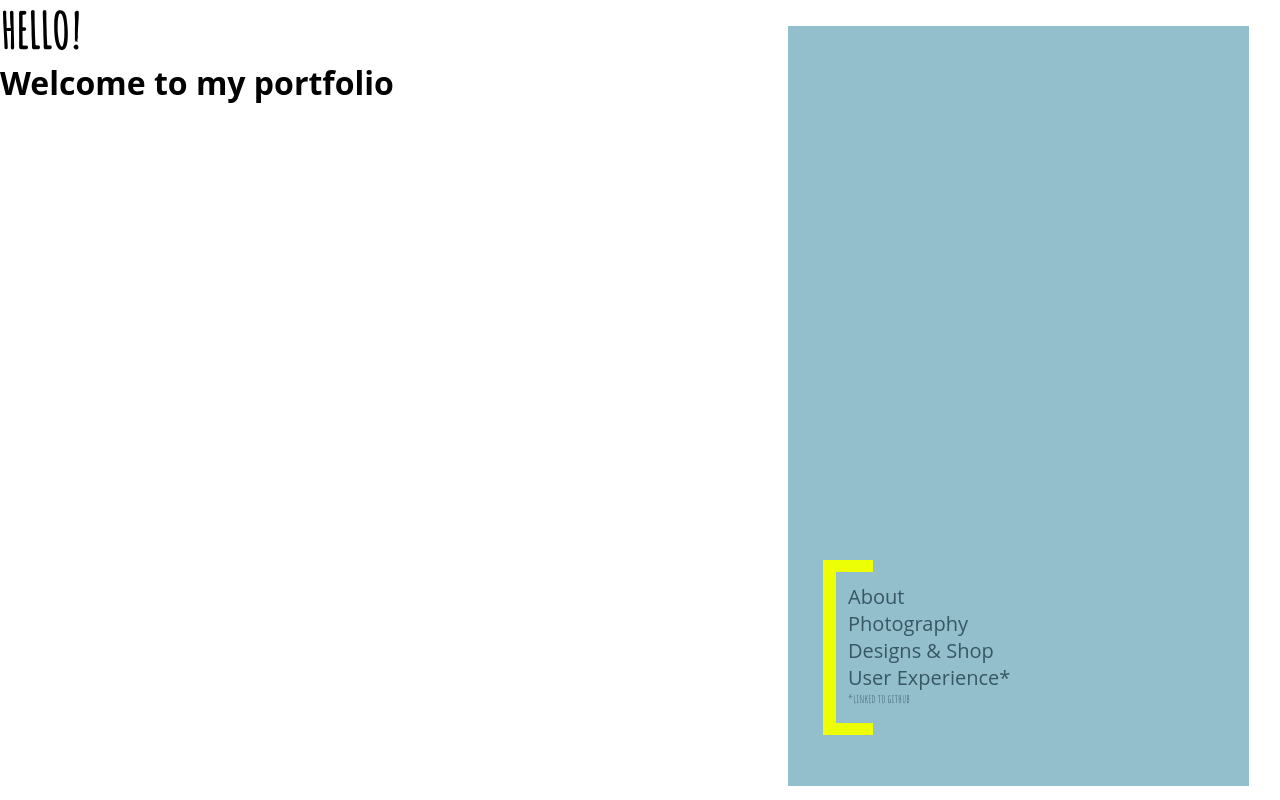
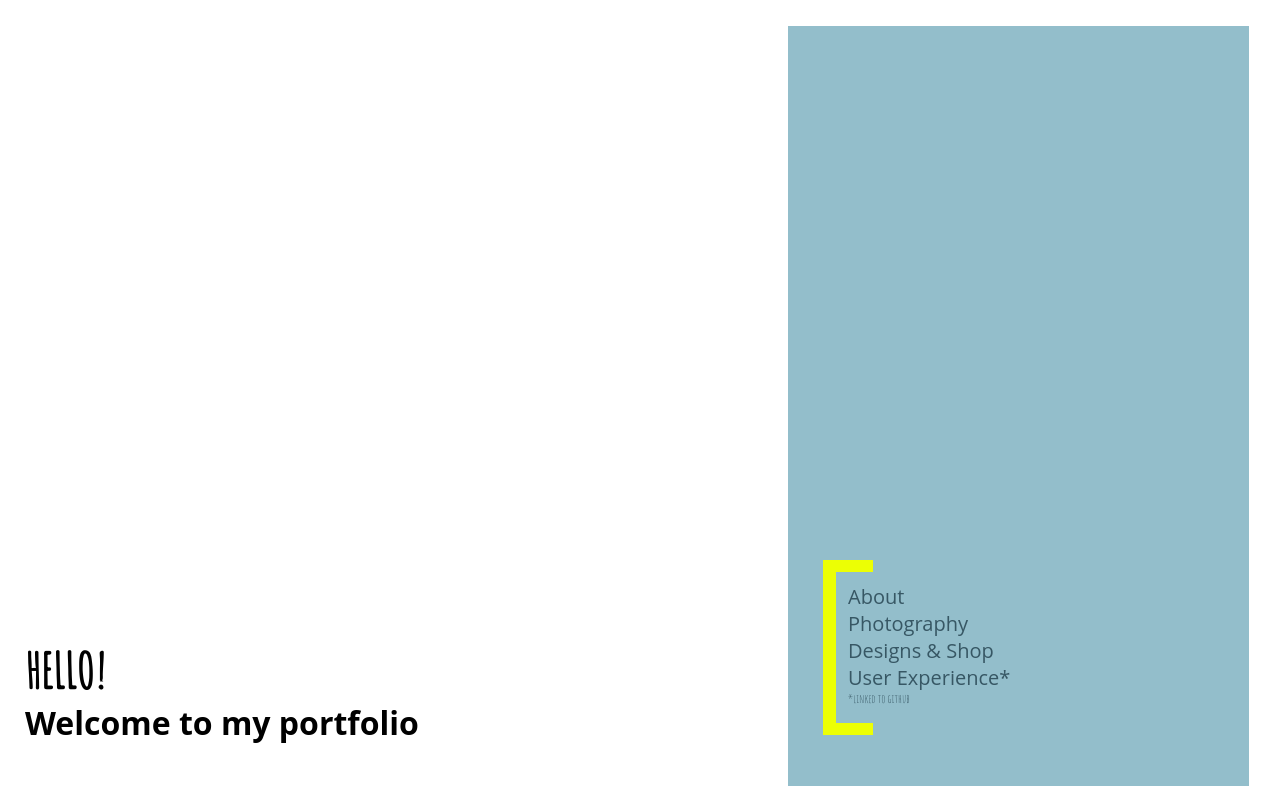
Before and after one commit to bcastillo1/brittanycastillo.online, a PHP site: page / in a window 1280 px wide. Run offline with PHP 8.4, Linux system fonts and the light colour scheme; style sheets or scripts are compiled from the project's sources.

Commit message:
index.html

```diff
--- a/assets/css/main.processed.css
+++ b/assets/css/main.processed.css
@@ -1,7 +1,7 @@
 /* // references: // creotip // tyreil // */
 /*  STYLE SHEETS
 ========================================== */
-@import url(burger.scss);
+@import url(burger.processed.css);
 @import url(photo.css);
 /*  COLORS
 ========================================== */
@@ -11,6 +11,7 @@
 ========================================== */
 .index{
   margin-top: 50%;
+  margin-left: 25px;
 }
 a {
   text-decoration: none;
@@ -461,7 +462,7 @@ aside {
   margin-left: 10px;
   height: 100vh;
   width: 40vw;
-  max-width: 600px;
+  max-width: 1025px;
   position: fixed;
   right: 0;
   bottom: 0;
--- a/index.html
+++ b/index.html
@@ -75,7 +75,7 @@
 </nav>
 
 <div class="overlay"></div></div>
-<div class="left">
+<div class="left index">
   <h1>Hello!</h1>
   <h2>Welcome to my portfolio</h2>
 </div>
```
Also changed, not shown: assets/css/main.scss (+3 -4 lines).
